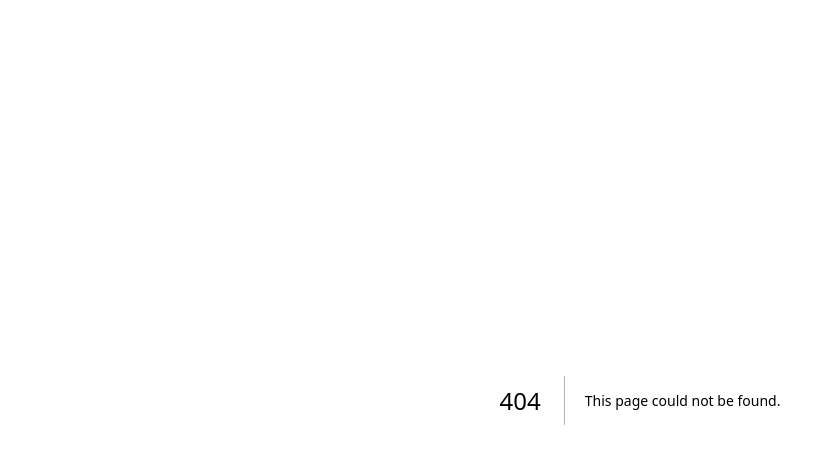
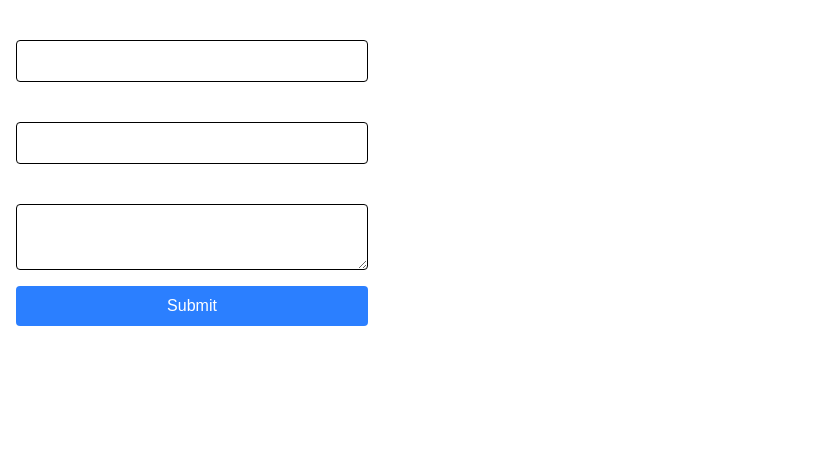
Before and after one commit to Mani-420/Complete_Nextjs, a Next.js app in the folder data-fetching/: page /products-db-create in a window 1280 px wide. Before the commit this address had no page. Shown: the top 464 px of the page, without its empty margins (0-827 px from the left). Built offline with nearby package versions, Linux system fonts and the light colour scheme; no server answers; the database is empty.

Commit message:
Implement product management actions and forms for creating, editing, and deleting products

```diff
--- /dev/null
+++ b/data-fetching/src/actions/products.ts
@@ -0,0 +1,78 @@
+"use server";
+
+import { addProduct, updateProduct, deleteProduct } from "@/prisma-db";
+import { redirect } from "next/navigation";
+import { revalidatePath } from "next/cache";
+
+export type Errors = {
+  title?: string;
+  price?: string;
+  description?: string;
+};
+
+export type FormState = {
+  errors: Errors;
+};
+
+export async function createProduct(prevState: FormState, formData: FormData) {
+  const title = formData.get("title") as string;
+  const price = formData.get("price") as string;
+  const description = formData.get("description") as string;
+
+  const errors: Errors = {};
+
+  if (!title) {
+    errors.title = "Title is required";
+  }
+
+  if (!price) {
+    errors.price = "Price is required";
+  }
+
+  if (!description) {
+    errors.description = "Description is required";
+  }
+
+  if (Object.keys(errors).length > 0) {
+    return { errors };
+  }
+
+  await addProduct(title, parseInt(price), description);
+  redirect("/products-db");
+}
+
+export async function editProduct(
+  id: number,
+  prevState: FormState,
+  formData: FormData
+) {
+  const title = formData.get("title") as string;
+  const price = formData.get("price") as string;
+  const description = formData.get("description") as string;
+
+  const errors: Errors = {};
+
+  if (!title) {
+    errors.title = "Title is required";
+  }
+
+  if (!price) {
+    errors.price = "Price is required";
+  }
+
+  if (!description) {
+    errors.description = "Description is required";
+  }
+
+  if (Object.keys(errors).length > 0) {
+    return { errors };
+  }
+
+  await updateProduct(id, title, parseInt(price), description);
+  redirect("/products-db");
+}
+
+export async function removeProduct(id: number) {
+  await deleteProduct(id);
+  revalidatePath("/products-db");
+}
--- /dev/null
+++ b/data-fetching/src/app/products-db-create/page.tsx
@@ -0,0 +1,64 @@
+'use client';
+
+import { FormState, createProduct } from '@/actions/products';
+import { Submit } from '@/components/submit';
+import { useActionState } from 'react';
+
+export default function AddProductPage() {
+  const initialState: FormState = {
+    errors: {}
+  };
+
+  const [state, formAction] = useActionState(createProduct, initialState);
+
+  return (
+    <form action={formAction} className="p-4 space-y-4 max-w-96">
+      <div>
+        <label className="text-white">
+          Title
+          <input
+            type="text"
+            className="block w-full p-2 text-black border rounded"
+            name="title"
+          />
+        </label>
+        {state.errors.title && (
+          <p className="text-red-500">{state.errors.title}</p>
+        )}
+      </div>
+      <div>
+        <label className="text-white">
+          Price
+          <input
+            type="number"
+            className="block w-full p-2 text-black border rounded"
+            name="price"
+          />
+        </label>
+        {state.errors.price && (
+          <p className="text-red-500">{state.errors.price}</p>
+        )}
+      </div>
+      <div>
+        <label className="text-white">
+          Description
+          <textarea
+            className="block w-full p-2 text-black border rounded"
+            name="description"
+          />
+        </label>
+        {state.errors.description && (
+          <p className="text-red-500">{state.errors.description}</p>
+        )}
+      </div>
+      {/* <button
+        type="submit"
+        className="block w-full p-2 text-white bg-blue-500 rounded disabled:bg-gray-500"
+        disabled={isPending}
+      >
+        Submit
+      </button> */}
+      <Submit />
+    </form>
+  );
+}
--- /dev/null
+++ b/data-fetching/src/app/products-db/product-detail.tsx
@@ -0,0 +1,52 @@
+'use client';
+
+import { useOptimistic } from 'react';
+import { removeProduct } from '@/actions/products';
+import Link from 'next/link';
+import Form from 'next/form';
+
+export type Product = {
+  id: number;
+  title: string;
+  price: number;
+  description: string | null;
+};
+
+export const ProductDetail = ({ products }: { products: Product[] }) => {
+  const [optimisticProducts, setOptimisticProducts] = useOptimistic(
+    products,
+    (currentProducts, productId) => {
+      return currentProducts.filter((product) => product.id !== productId);
+    }
+  );
+
+  const removeProductById = async (productId: number) => {
+    setOptimisticProducts(productId);
+    await removeProduct(productId);
+  };
+
+  return (
+    <ul className="space-y-4 p-4">
+      {optimisticProducts.map((product) => (
+        <li
+          key={product.id}
+          className="p-4 bg-white shadow-md rounded-lg text-gray-700"
+        >
+          <h2 className="text-xl font-semibold">
+            <Link href={`/products-db/${product.id}`}>{product.title}</Link>
+          </h2>
+          <p>{product.description}</p>
+          <p className="text-lg font-medium">${product.price}</p>
+          <Form action={removeProductById.bind(null, product.id)}>
+            <button
+              type="submit"
+              className="px-4 py-2 mt-4 text-white bg-red-500 rounded-md hover:bg-red-600 focus:outline-none focus:ring-2 focus:ring-red-600"
+            >
+              Delete
+            </button>
+          </Form>
+        </li>
+      ))}
+    </ul>
+  );
+};
--- /dev/null
+++ b/data-fetching/src/app/route-form/api/route.ts
@@ -0,0 +1,10 @@
+import { addProduct } from '@/prisma-db';
+
+export async function POST(request: Request) {
+  const body = await request.json();
+  const { title, price, description } = body;
+  const product = await addProduct(title, parseInt(price), description);
+  return new Response(JSON.stringify(product), {
+    headers: { 'Content-Type': 'application/json' }
+  });
+}
--- /dev/null
+++ b/data-fetching/src/app/route-form/page.tsx
@@ -0,0 +1,70 @@
+'use client';
+
+import { useRouter } from 'next/navigation';
+import { useState } from 'react';
+
+export default function CreateProduct() {
+  const [title, setTitle] = useState('');
+  const [price, setPrice] = useState('');
+  const [description, setDescription] = useState('');
+  const [loading, setLoading] = useState(false);
+
+  const router = useRouter();
+
+  const handleSubmit = async (e: React.FormEvent<HTMLFormElement>) => {
+    e.preventDefault();
+    setLoading(true);
+    try {
+      const response = await fetch('/react-form/api', {
+        method: 'POST',
+        headers: { 'Content-Type': 'application/json' },
+        body: JSON.stringify({ title, price, description })
+      });
+      if (response.ok) {
+        router.push('/products-db');
+      }
+    } catch (error) {
+      console.error('Error:', error);
+    } finally {
+      setLoading(false);
+    }
+  };
+
+  return (
+    <form onSubmit={handleSubmit} className="p-4 space-y-4 max-w-96">
+      <label className="text-white">
+        Title
+        <input
+          type="text"
+          className="block w-full p-2 text-black border rounded"
+          name="title"
+          onChange={(e) => setTitle(e.target.value)}
+        />
+      </label>
+      <label className="text-white">
+        Price
+        <input
+          type="number"
+          className="block w-full p-2 text-black border rounded"
+          name="price"
+          onChange={(e) => setPrice(e.target.value)}
+        />
+      </label>
+      <label className="text-white">
+        Description
+        <textarea
+          className="block w-full p-2 text-black border rounded"
+          name="description"
+          onChange={(e) => setDescription(e.target.value)}
+        />
+      </label>
+      <button
+        type="submit"
+        className="block w-full p-2 text-white bg-blue-500 rounded disabled:bg-gray-500"
+        disabled={loading}
+      >
+        {loading ? 'Submitting...' : 'Submit'}
+      </button>
+    </form>
+  );
+}
--- /dev/null
+++ b/data-fetching/src/components/submit.tsx
@@ -0,0 +1,15 @@
+'use client';
+import { useFormStatus } from 'react-dom';
+
+export const Submit = () => {
+  const { pending } = useFormStatus();
+  return (
+    <button
+      type="submit"
+      className="block w-full p-2 text-white bg-blue-500 rounded disabled:bg-gray-500"
+      disabled={pending}
+    >
+      Submit
+    </button>
+  );
+};
```
